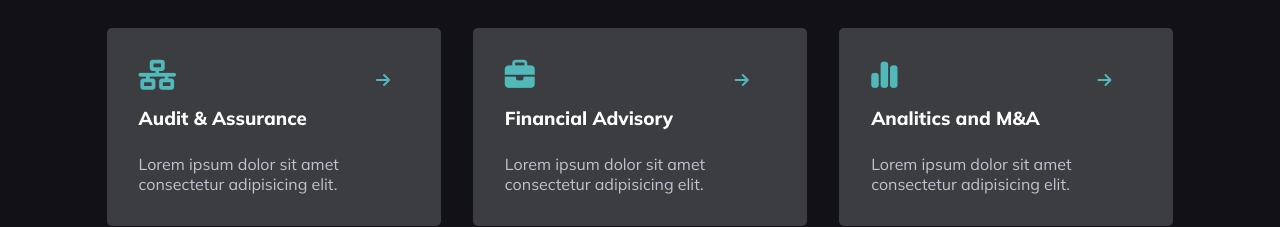
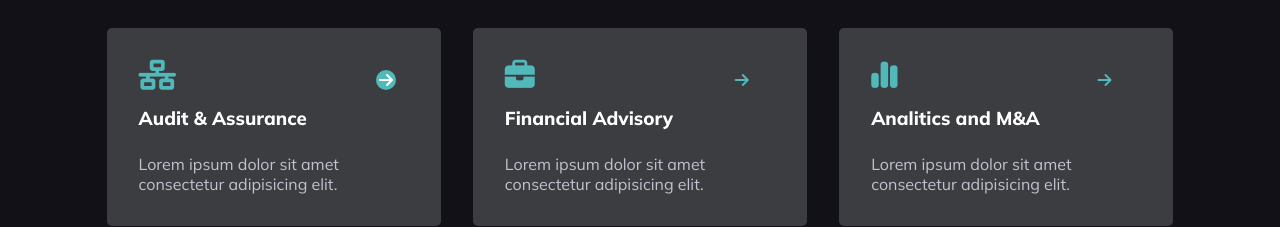
Before and after one commit to AngeloRoudani/proj-html-vuejs, a Vue app: page / in a window 1280 px wide. In both pictures the pointer is over the icon 383 px from the left and 2213 px from the top of the page. Shown: the part 2134-2361 px from the top of the page. Built offline with nearby package versions, Linux system fonts and the light colour scheme.

Commit message:
implementzione hover

```diff
--- a/src/components/MyServiceCard.vue
+++ b/src/components/MyServiceCard.vue
@@ -41,6 +41,21 @@
     .fa-arrow-right {
         position: relative;
         left: 200px;
+        cursor: pointer;
+    }
+
+    .fa-arrow-right:hover {
+        display: inline-block;
+        width: 20px;
+        height: 20px;
+        border-radius: 50%;
+        padding: 2px 0 0 3px;
+        background-color: $text-secondary;
+        color: $first-color;
+    }
+
+    .fa-arrow-right:hover + .icon {
+        color: $first-color;
     }
 
     h3 {
--- a/src/styles/partials/_btn.scss
+++ b/src/styles/partials/_btn.scss
@@ -8,6 +8,7 @@
     font-weight: bold;
     color: $first-color;
     font-size: 16px;
+    cursor: pointer;
 }
 
 .btn-2 {
@@ -16,4 +17,10 @@
     border-radius: 4px;
     text-transform: uppercase;
     font-weight: bold;
+    cursor: pointer;
 }
+
+.btn-2:hover {
+    background-color: $text-secondary;
+    color: $first-color;
+}
```
